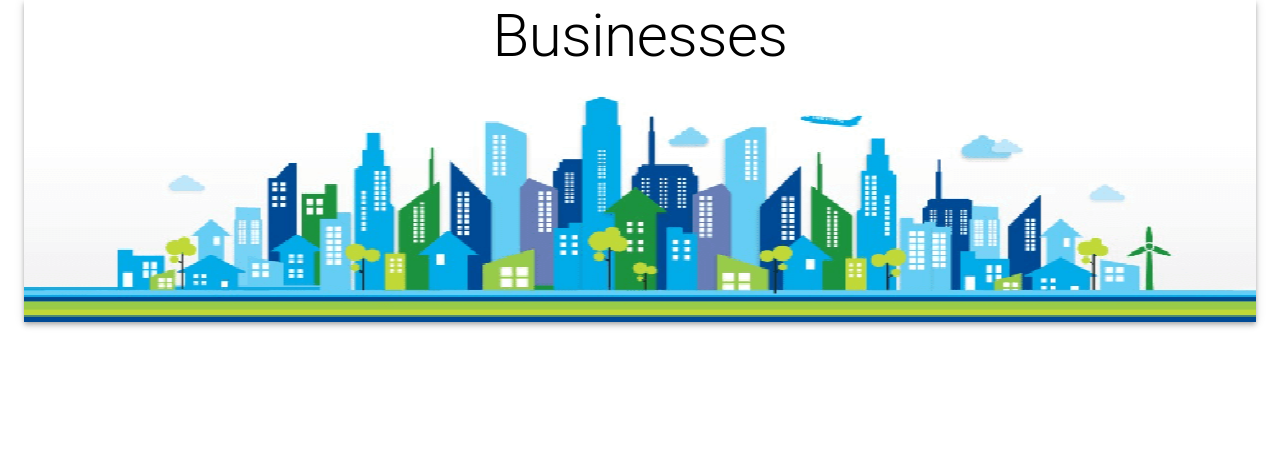
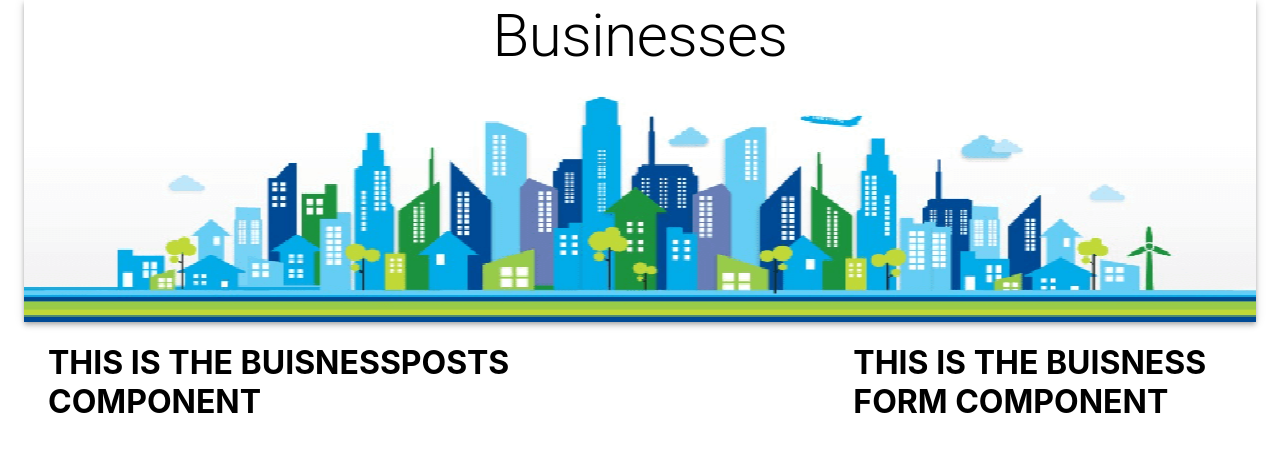
Before and after one commit to Ramong06/code-challenge, a React (Create React App) app in the folder client/: page / in a window 1280 px wide. Shown: the top 452 px of the page. Built offline with nearby package versions, Linux system fonts and the light colour scheme.

Commit message:
adding posts and form area

```diff
--- a/client/src/components/BusinessForm/BusinessForm.js
+++ b/client/src/components/BusinessForm/BusinessForm.js
@@ -0,0 +1,11 @@
+import React from 'react'
+
+const BusinessForm = () => {
+    return (
+        <div>
+            <h1>THIS IS THE BUISNESS FORM COMPONENT</h1>
+        </div>
+    )
+}
+
+export default BusinessForm;
--- a/client/src/components/BusinessPosts/BusinessPosts.js
+++ b/client/src/components/BusinessPosts/BusinessPosts.js
@@ -0,0 +1,11 @@
+import React from 'react'
+
+const BusinessPosts = () => {
+    return (
+        <div>
+            <h1>THIS IS THE BUISNESSPOSTS COMPONENT</h1>
+        </div>
+    )
+}
+
+export default BusinessPosts;
--- a/client/src/pages/Home.js
+++ b/client/src/pages/Home.js
@@ -1,5 +1,7 @@
 import React from 'react';
 import { Container, AppBar, Typography, Grow, Grid } from "@material-ui/core";
+import BusinessPosts from "../components/BusinessPosts/BusinessPosts";
+import BusinessForm from "../components/BusinessForm/BusinessForm";
 import business from "../images/real-estate.png";
 
 
@@ -10,6 +12,18 @@ const Home = () => {
                 <Typography variant="h2" align="center">Businesses</Typography>
                 <img src={business} alt="businesses" height="250" />
             </AppBar>
+            <Grow in>
+                <Container>
+                    <Grid container justify="space-between" alignItems="stretch" spacing={3}>
+                        <Grid item xs={12} sm={7}>
+                            <BusinessPosts />
+                        </Grid>
+                        <Grid item xs={12} sm={4}>
+                            <BusinessForm />
+                        </Grid>
+                    </Grid>
+                </Container>
+            </Grow>
         </Container>
     )
 }
```
Also changed, not shown: client/src/components/BusinessPosts/Comment/Comment.js (+11 -0 lines), client/src/components/BusinessForm/styles.css (added), client/src/components/BusinessForm/styles.js (deleted), client/src/components/BusinessPosts/styles.css (added), client/src/components/BusinessPosts/styles.js (deleted).
